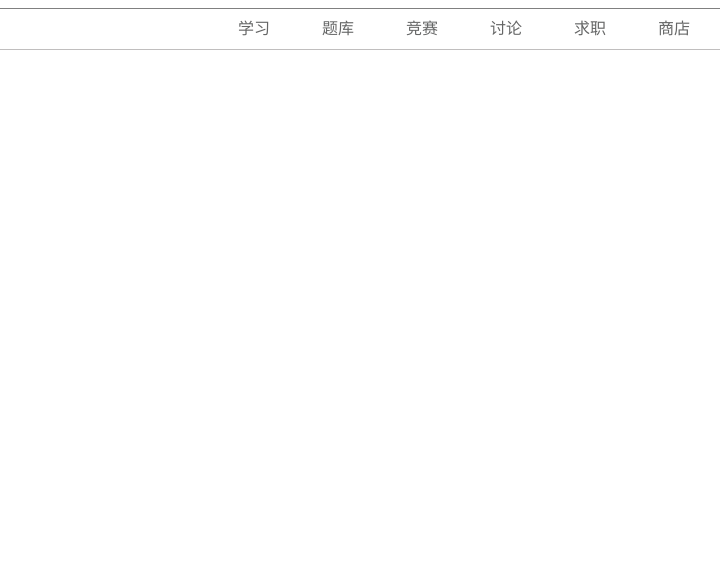
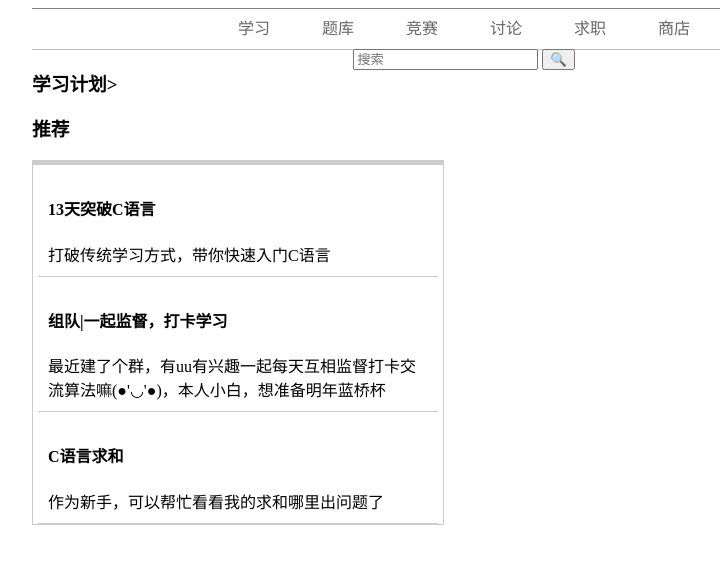
Before and after one commit to P-Y-Y/Bingyan, a plain HTML site: page index.html in a window 1280 px wide. Shown: the whole page, without its empty margins (176-896 px from the left). Drawn offline with Linux system fonts and the light colour scheme.

Commit message:
Add files via upload

```diff
--- a/index.html
+++ b/index.html
@@ -7,6 +7,8 @@
         </title>
         <meta charset="UTF-8">
         <style>
+            body{padding-left: 200px;
+                 padding-right: 200px;}
             .box{
                 height:40px;
                 border-top: 1px solid grey;
@@ -43,6 +45,37 @@
             .copyright {
                 line-height: 20px;
             }
+            ul {
+            margin: 0;
+            padding: 0;
+            /* 去除默认的圆点 */
+            list-style-type: none;
+        }
+        ul>li{
+            border-bottom:solid 1px #ccc;
+            padding: 10px;
+
+        }
+        span{
+            /* 内联元素转成块元素 */
+            display:inline-block;
+            width: 30px;
+            text-align: center;
+            font-weight: 700;
+            font-size: 24px;
+        }
+        #news {
+            width: 400px;
+            border: solid 1px #ccc;
+            border-top: 5px solid #ccc;
+            padding: 0px 5px
+        }
+        .last{
+            border: none;
+        }
+
+
+
         </style>
     </head>
     <body>
@@ -53,7 +86,21 @@
             <a href="#">讨论</a>
             <a href="#">求职</a>
             <a href="#">商店</a>
+            <form>
+                <input type="text" id="search" placeholder="搜索">
+                <button type="submit">🔍</button>
+            </form>
         </div>
+
+        </div>
+        <h3>学习计划></h3>
+        <h3>推荐</h3>
+        <div id="news">
+            <ul>
+                <li><h4>13天突破C语言</h4>打破传统学习方式，带你快速入门C语言</li>
+                <li><h4>组队|一起监督，打卡学习</h4>最近建了个群，有uu有兴趣一起每天互相监督打卡交流算法嘛(●'◡'●)，本人小白，想准备明年蓝桥杯</li>
+                <li><h4>C语言求和</h4>作为新手，可以帮忙看看我的求和哪里出问题了</li>
+            </ul>
         </div>
     </body>
 
```
Also changed, not shown: cover.png (added), lc.ico (added), logo2.png (added), search.png (added).
